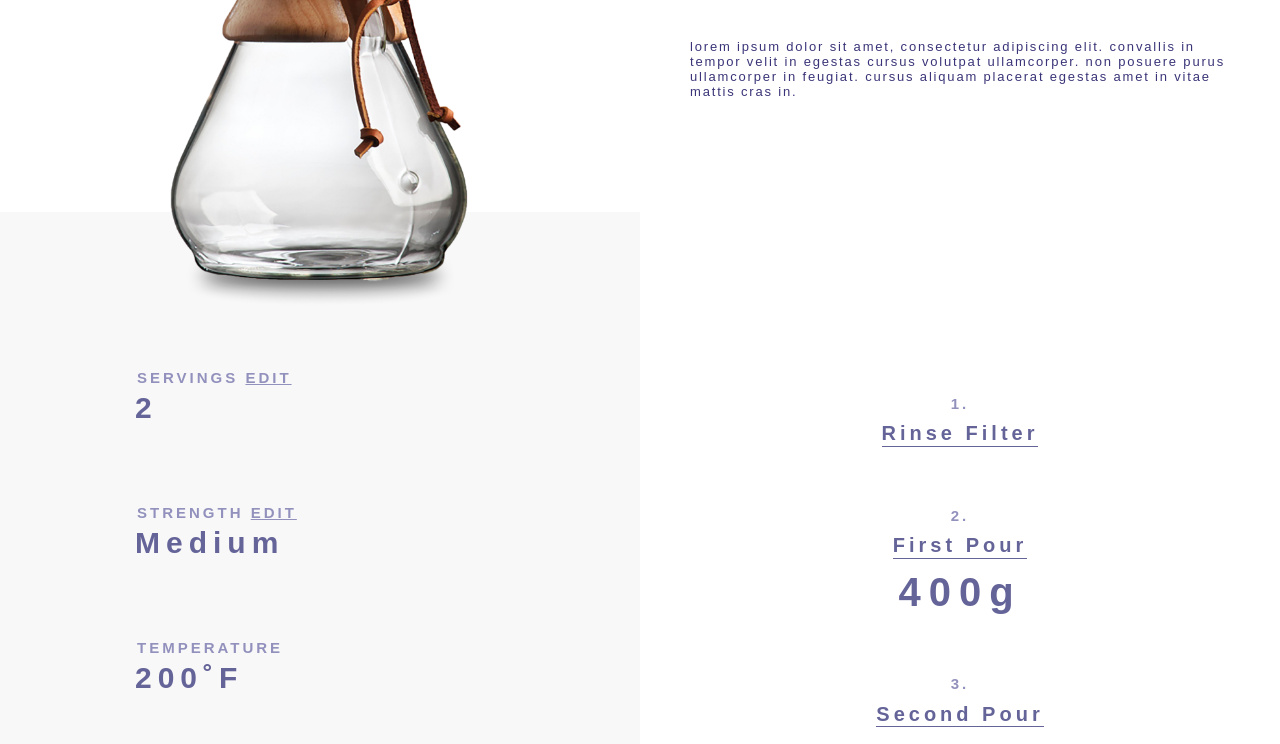
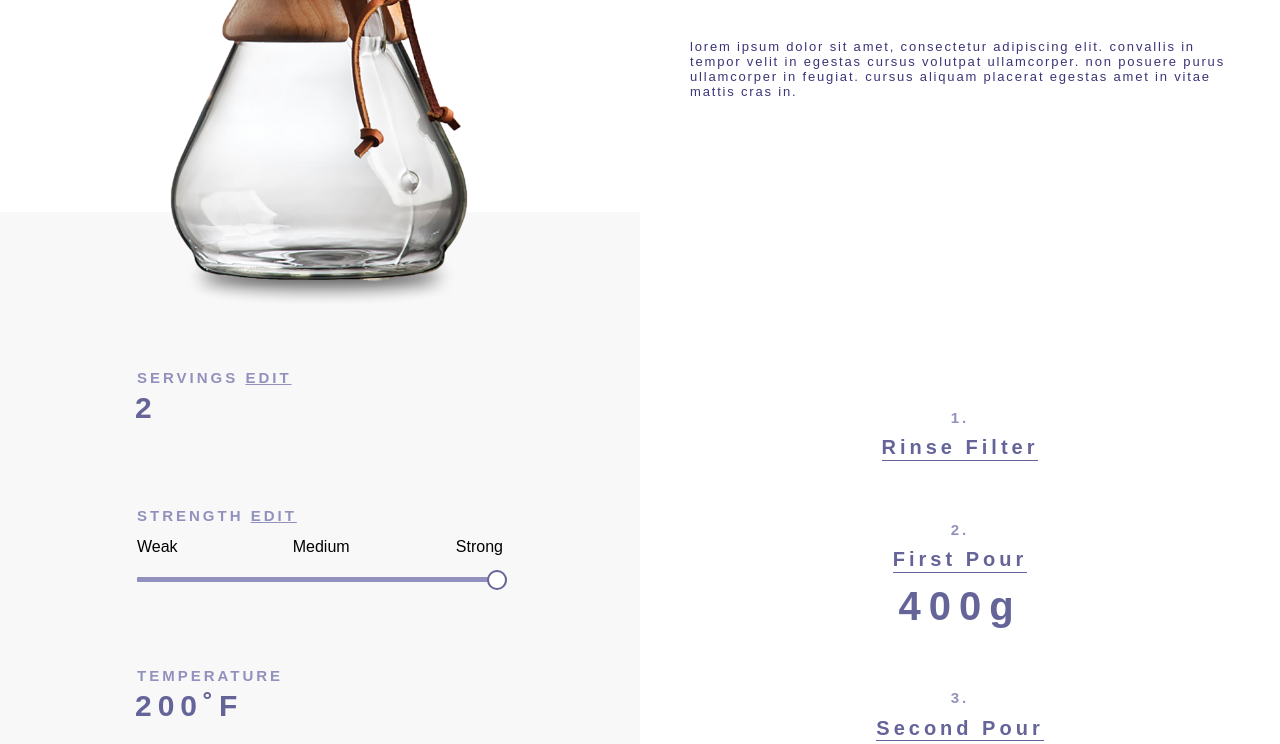
Before and after one commit to juliacodes/CoffeeChemistry, a React (Create React App) app: page /chemex in a window 1280 px wide. Shown: the part 374-1118 px from the top of the page. Built offline with nearby package versions, Linux system fonts and the light colour scheme; a web font is replaced by a local one.

Commit message:
Adding strength slider

```diff
--- a/package.json
+++ b/package.json
@@ -11,6 +11,7 @@
     "react-router": "^5.1.2",
     "react-router-dom": "^5.1.2",
     "react-scripts": "3.3.0",
+    "react-select": "^3.0.8",
     "styled-components": "^4.4.1"
   },
   "scripts": {
--- a/src/Components/RecipeContent/index.js
+++ b/src/Components/RecipeContent/index.js
@@ -1,5 +1,5 @@
 import React from 'react';
-import { RecipeCont, Inputs, Steps, Step } from './styles';
+import { RecipeCont, Inputs, Steps, Step, InputWrapper } from './styles';
 
 const RecipeContent = () => (
     <RecipeCont>
@@ -12,15 +12,52 @@ const RecipeContent = () => (
                     Servings <u>Edit</u>
                 </label>
                 <br />
-                <input type='number' name='name' placeholder='2' />
+                <input
+                    className='num-input'
+                    type='number'
+                    name='name'
+                    placeholder='2'
+                />
             </form>
             <form>
-                <legend>
+                <legend className='drag-legend'>
                     Strength <u>Edit</u>
                 </legend>
                 <label style={{ display: 'none' }}>Strength</label>
                 <br />
-                <input type='text' name='name' placeholder='Medium' />
+                <br />
+                <InputWrapper>
+                    <datalist id='ticks'>
+                        <option id='weak'>Weak</option>
+                        <option id='medWeak'></option>
+                        <option id='med'>&nbsp; Medium</option>
+                        <option id='medStrong'></option>
+                        <option id='strong'> Strong</option>
+                    </datalist>
+                    <input
+                        id='CoffeeStrength'
+                        name='coffeestrength'
+                        className='dragger'
+                        type='range'
+                        min='1'
+                        max='5'
+                        step='1'
+                        list='ticks'
+                    />
+                </InputWrapper>
+                {/* <input
+                    type='text'
+                    list='strength'
+                    name='strength'
+                    placeholder='Medium'
+                />
+                <datalist id='strength'>
+                    <option value='Weak' />
+                    <option value='Medium Weak' />
+                    <option value='Medium' />
+                    <option value='Medium Strong' />
+                    <option value='Strong' />
+                </datalist> */}
             </form>
             <form>
                 <legend>Temperature</legend>
@@ -28,7 +65,7 @@ const RecipeContent = () => (
                 <br />
                 <input
                     disabled
-                    className='disabled'
+                    className='disabled num-input'
                     type='text'
                     name='name'
                     placeholder='200˚F'
@@ -40,7 +77,7 @@ const RecipeContent = () => (
                 <br />
                 <input
                     disabled
-                    className='disabled'
+                    className='disabled num-input'
                     type='text'
                     name='name'
                     placeholder='400g'
@@ -52,7 +89,7 @@ const RecipeContent = () => (
                 <br />
                 <input
                     disabled
-                    className='disabled'
+                    className='disabled num-input'
                     type='text'
                     name='name'
                     placeholder='30g'
--- a/src/Components/RecipeContent/styles.js
+++ b/src/Components/RecipeContent/styles.js
@@ -1,5 +1,5 @@
 import styled from 'styled-components';
-import { QUERIES } from '../../Styling';
+import { QUERIES, COLORS } from '../../Styling';
 
 export const RecipeCont = styled.div`
     display: flex;
@@ -29,6 +29,10 @@ export const Inputs = styled.div`
         margin: 0 auto;
         position: relative;
 
+        .drag-legend {
+            top: 60px;
+        }
+
         @media (${QUERIES.medium}) {
             width: 500px;
             padding: 10px 50px;
@@ -48,7 +52,7 @@ export const Inputs = styled.div`
             }
         }
 
-        input {
+        .num-input {
             font-weight: 900;
             font-size: 30px;
             line-height: 117%;
@@ -94,6 +98,71 @@ export const Inputs = styled.div`
                 padding: 45px 10px 12px 15px;
             }
         }
+    }
+`;
+
+export const InputWrapper = styled.div`
+    padding: 45px 15px 0 15px;
+    width: 100%;
+    input {
+        -webkit-appearance: none;
+        background-color: transparent;
+        outline: none;
+    }
+
+    input[type='range']::-webkit-slider-runnable-track {
+        width: 80%;
+        height: 5px;
+        cursor: pointer;
+        animate: 0.2s;
+        background: #9291bd;
+        /* background: #656499; */
+        border-radius: 1px;
+        border: 0px solid #000000;
+    }
+
+    input[type='range']::-webkit-slider-thumb {
+        box-shadow: 0px 0px 0px #000000;
+        border: 2px solid #656499;
+        height: 20px;
+        width: 20px;
+        border-radius: 25px;
+        background: white;
+        cursor: pointer;
+        -webkit-appearance: none;
+        margin-top: -7px;
+    }
+
+    #ticks {
+        display: flex;
+        width: 85%;
+        justify-content: space-between;
+
+        option {
+            display: block;
+            padding-bottom: 10px;
+            @media only screen and (min-width: 959px) {
+                width: unset;
+            }
+        }
+
+        @media only screen and (min-width: 959px) {
+            justify-content: space-between;
+            width: 100%;
+            option:nth-child(2n + 2) {
+                display: block;
+            }
+        }
+    }
+
+    .dragger {
+        position: relative;
+        width: 100%;
+        margin-bottom: 10px;
+    }
+
+    :hover {
+        background-color: white;
     }
 `;
 export const Steps = styled.div`
```
Also changed, not shown: 1 other file (tests, documents, lock files or other folders).
